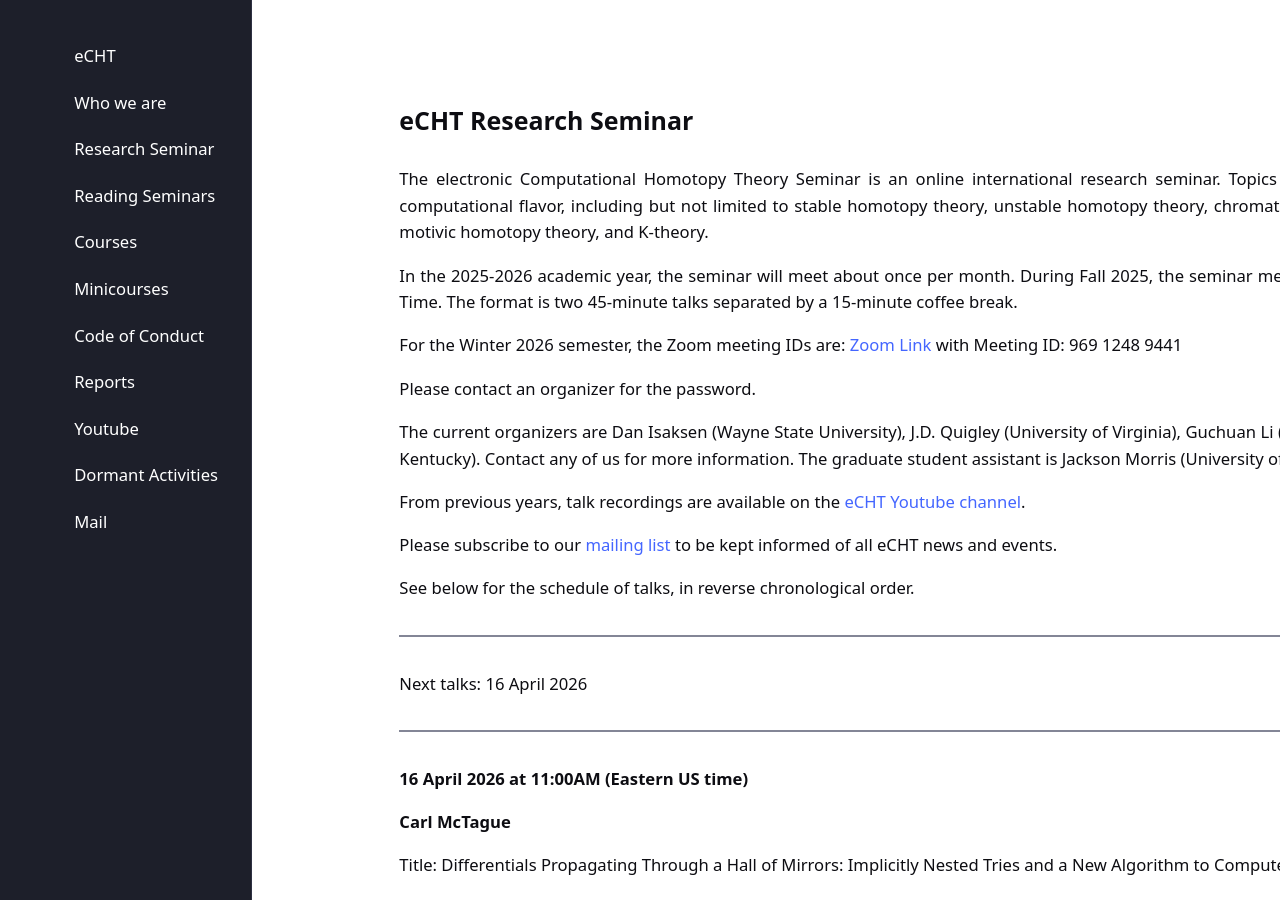
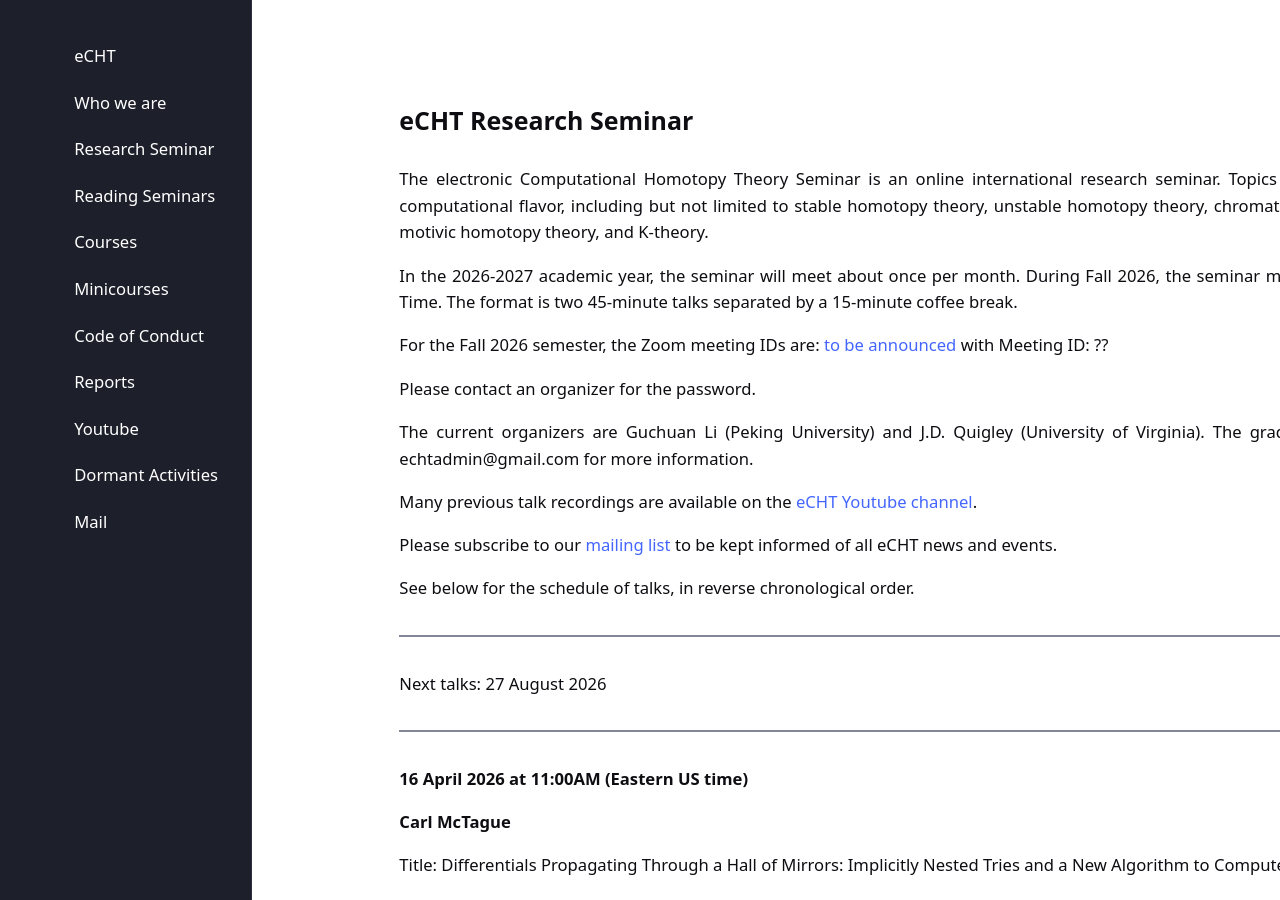
Before and after one commit to eCHTorc/eCHTorc.github.io, a Jekyll site: the page built from echt-research-seminar.html, in a window 1280 px wide and 900 px high. Built offline with Jekyll 4.4.1, drawn with Linux system fonts in a browser that asks for light colours.

Commit message:
research seminar

```diff
--- a/echt-research-seminar.html
+++ b/echt-research-seminar.html
@@ -18,12 +18,12 @@ The electronic Computational Homotopy Theory Seminar is an online international
 </p>
 
 <p>
-In the 2025-2026 academic year, the seminar will meet about once per month.  During Fall 2025, the seminar meets on Thursdays from 10:00 am-11:45 am Eastern Time. The format is two 45-minute talks separated by a 15-minute coffee break.
-</p>
-
-<p>
-For the Winter 2026 semester, the Zoom meeting IDs are:
-<a href="https://washington.zoom.us/j/96912489441?pwd=yLhanKTH96TpGPoeh68pTsb4ysxacm.1">Zoom Link</a> with Meeting ID: 969 1248 9441
+In the 2026-2027 academic year, the seminar will meet about once per month.  During Fall 2026, the seminar meets on Thursdays from 10:00am-11:45am Eastern Time. The format is two 45-minute talks separated by a 15-minute coffee break.
+</p>
+
+<p>
+For the Fall 2026 semester, the Zoom meeting IDs are:
+<a href="">to be announced</a> with Meeting ID: ??
 </p>
 
 <p>
@@ -31,11 +31,13 @@ Please contact an organizer for the password.
 </p>
 
 <p>
-The current organizers are Dan Isaksen (Wayne State University), J.D. Quigley (University of Virginia), Guchuan Li (Peking University), and David Mehrle (University of Kentucky). Contact any of us for more information. The graduate student assistant is Jackson Morris (University of Washington).
-</p>
-
-<p>
-From previous years, talk recordings are available on the <a href="https://www.youtube.com/user/dcisaksen/videos">eCHT Youtube channel</a>.
+The current organizers are Guchuan Li (Peking University) and J.D. Quigley (University of Virginia).
+The graduate student is to be announced.
+Contact us at echtadmin@gmail.com for more information.
+</p>
+
+<p>
+Many previous talk recordings are available on the <a href="https://www.youtube.com/user/dcisaksen/videos">eCHT Youtube channel</a>.
 </p>
 
 <p>
@@ -47,7 +49,7 @@ See below for the schedule of talks, in reverse chronological order.
 </p>
 
 <hr>
-Next talks: 16 April 2026
+Next talks: 27 August 2026
 <hr>
 
 <p>
```
